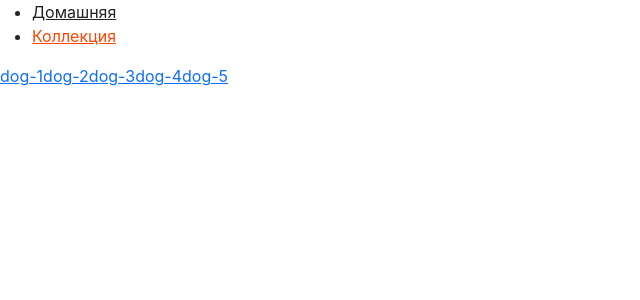
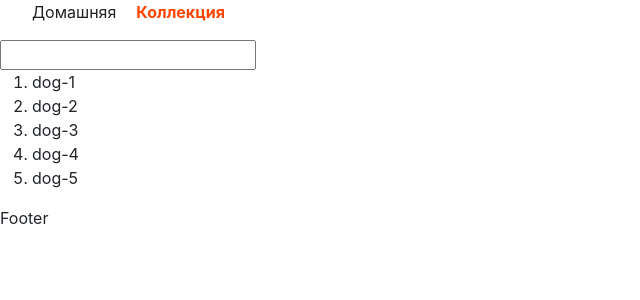
Before and after one commit to kharchenkok/fson91-react-train, a React (Create React App) app: page /dogs in a window 1280 px wide. Shown: the top 300 px of the page, without its empty margins (0-640 px from the left). Built offline with nearby package versions, Linux system fonts and the light colour scheme.

Commit message:
lazy added

```diff
--- a/src/App.jsx
+++ b/src/App.jsx
@@ -1,10 +1,29 @@
 import { Route, Routes } from 'react-router-dom';
 import { Layout } from './Layout';
-import Home from './pages/HomePage';
-import Dogs from './pages/Dogs';
-import DogDetails from './pages/DogDetails';
-import { SubBreeds } from './components/SubBreeds/SubBreeds';
-import { Gallery } from './components/Gallery/Gallery';
+// import Home from './pages/HomePage';
+// import Dogs from './pages/Dogs';
+// import DogDetails from './pages/DogDetails';
+// import { SubBreeds } from './components/SubBreeds/SubBreeds';
+// import { Gallery } from './components/Gallery/Gallery';
+import { lazy } from 'react';
+
+const Home = lazy(() => import('./pages/HomePage'));
+const Dogs = lazy(() => import('./pages/Dogs'));
+const DogDetails = lazy(() => import('./pages/DogDetails'));
+
+// для іменованих експортів (не дефолтних) треба додати додатковий обєкт
+const Gallery = lazy(() =>
+  import('./components/Gallery/Gallery').then((module) => ({
+    ...module,
+    default: module.Gallery,
+  })),
+);
+const SubBreeds = lazy(() =>
+  import('./components/SubBreeds/SubBreeds').then((module) => ({
+    ...module,
+    default: module.SubBreeds,
+  })),
+);
 
 export const App = () => {
   return (
--- a/src/Layout/index.jsx
+++ b/src/Layout/index.jsx
@@ -1,5 +1,6 @@
 import { NavLink, Outlet } from 'react-router-dom';
 import styled from 'styled-components';
+import { Suspense } from 'react';
 
 const StyledLink = styled(NavLink)`
   color: #212121;
@@ -27,8 +28,11 @@ export const Layout = () => {
         </ul>
       </header>
       <main>
-        <Outlet />
+        <Suspense fallback={<div>Loading...</div>}>
+          <Outlet />
+        </Suspense>
       </main>
+      <footer>Footer</footer>
     </>
   );
 };
--- a/src/index.css
+++ b/src/index.css
@@ -11,3 +11,21 @@ code {
   font-family: source-code-pro, Menlo, Monaco, Consolas, 'Courier New',
     monospace;
 }
+
+
+
+ul {
+  list-style: none;
+    display: flex;
+    gap: 20px;
+}
+
+a {
+  text-decoration: none;
+  color: inherit;
+}
+
+.active {
+ color: darkred;
+    font-weight: bold;
+}
--- a/src/pages/DogDetails/index.jsx
+++ b/src/pages/DogDetails/index.jsx
@@ -1,7 +1,18 @@
-import { Link, Outlet, useParams } from 'react-router-dom';
+import { Link, Outlet, useLocation, useParams } from 'react-router-dom';
+import { Suspense, useRef } from 'react';
+
+// 1. http://localhost:3000/dogs?dogId=2
+// 2. http://localhost:3000/dogs/dog-2
+// 3. const backLinkLocationRef = useRef(location.state?.from ?? '/dogs');
+// 4. http://localhost:3000/dogs/dog-2/gallery
+// 5. backLinkLocationRef не меняется и все еще ведет на http://localhost:3000/dogs?dogId=2
 
 const DogDetails = () => {
   const { dogId } = useParams();
+
+  const location = useLocation();
+  const backLinkLocation = useRef(location.state?.from ?? '/dogs');
+  console.log(location);
 
   // useEffect(() => {
   // HTTP запрос, если нужно
@@ -9,7 +20,16 @@ const DogDetails = () => {
 
   return (
     <>
+      <Link to={backLinkLocation.current}>Back</Link>
       <h1>DogDetails: {dogId}</h1>
+      <p>
+        Lorem ipsum dolor sit amet consectetur adipisicing elit. Tempora quaerat
+        illum excepturi odit doloremque, vitae quasi corporis commodi nisi quae
+        perspiciatis amet consectetur reprehenderit inventore laborum facilis
+        quia mollitia exercitationem eaque rerum dignissimos maiores, quos iure
+        blanditiis. Dolorem, nam? Aliquid sequi molestias vel, tenetur maxime
+        pariatur? Molestiae libero cum quidem.
+      </p>
       <ul>
         <li>
           <Link to="subbreeds">Подподроды</Link>
@@ -18,7 +38,9 @@ const DogDetails = () => {
           <Link to="gallery">Галерея</Link>
         </li>
       </ul>
-      <Outlet />
+      <Suspense fallback={<div>Loading...</div>}>
+        <Outlet />
+      </Suspense>
     </>
   );
 };
--- a/src/pages/Dogs/index.jsx
+++ b/src/pages/Dogs/index.jsx
@@ -1,19 +1,62 @@
-import { Link } from 'react-router-dom';
+import { Link, useLocation, useSearchParams } from 'react-router-dom';
+import { useEffect, useState } from 'react';
 
 const Dogs = () => {
+  const [dogs, setDogs] = useState([
+    'dog-1',
+    'dog-2',
+    'dog-3',
+    'dog-4',
+    'dog-5',
+  ]);
+
+  const location = useLocation();
+  const [searchParams, setSearchParams] = useSearchParams();
+  const userSearch = searchParams.get('search') ?? '';
+
+  const updateSearchString = (event) => {
+    const { value } = event.target;
+    if (value === '') return setSearchParams({});
+
+    setSearchParams({ search: value });
+  };
+
   // useEffect(() => {
-  // HTTP запрос, если нужно
-  // }, [])
+  //   // HTTP запрос, если нужно
+  //   !userSearch && setSearchParams();
+  // }, [setSearchParams, userSearch]);
+
+  const visibleDogs = userSearch
+    ? dogs.filter((dog) => dog.includes(userSearch))
+    : dogs;
 
   return (
     <div>
-      {['dog-1', 'dog-2', 'dog-3', 'dog-4', 'dog-5'].map((dog) => {
-        return (
-          <Link key={dog} to={`${dog}`}>
-            {dog}
-          </Link>
-        );
-      })}
+      <input
+        type={'text'}
+        value={userSearch}
+        onChange={updateSearchString}
+        // onChange={(event) => setSearchParams({ search: event.target.value })}
+      />
+      {/*<button*/}
+      {/*  onClick={() => {*/}
+      {/*    setSearchParams({ c: 'hello' });*/}
+      {/*  }}*/}
+      {/*>*/}
+      {/*  change search params*/}
+      {/*</button>*/}
+      {visibleDogs.length === 0 && <p>Ничего не найдено</p>}
+      <ol>
+        {visibleDogs.map((dog) => {
+          return (
+            <li key={dog}>
+              <Link to={`${dog}`} state={{ from: location }}>
+                {dog}
+              </Link>
+            </li>
+          );
+        })}
+      </ol>
     </div>
   );
 };
```
